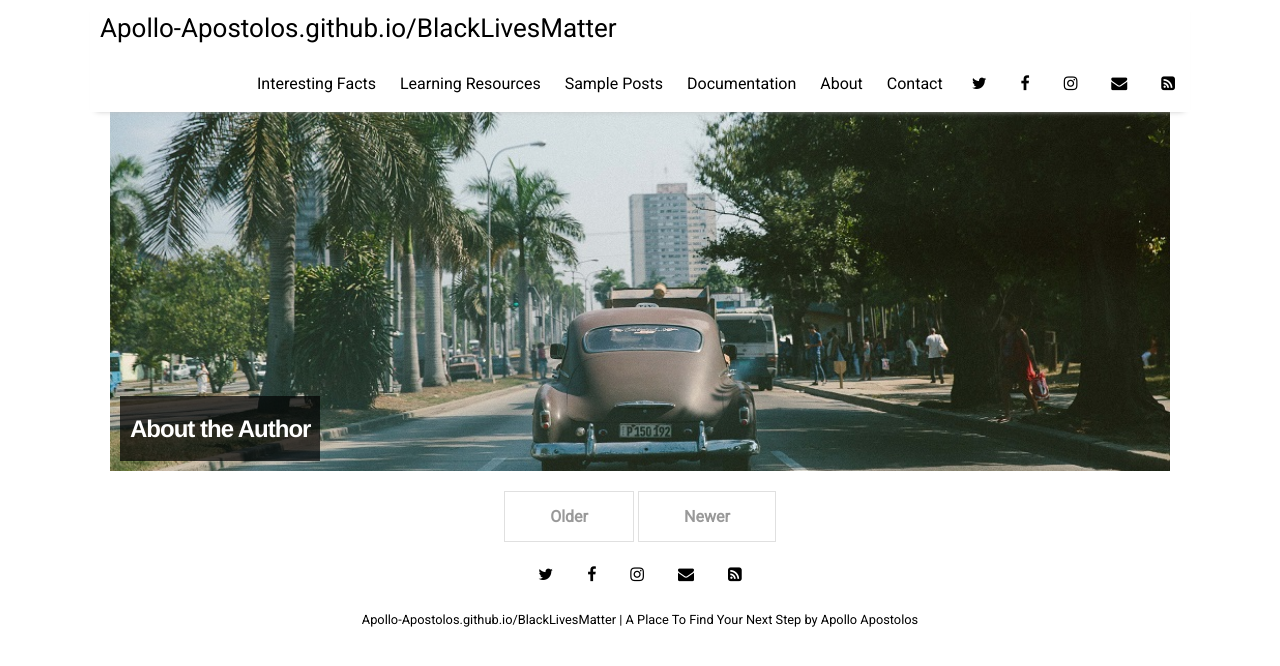
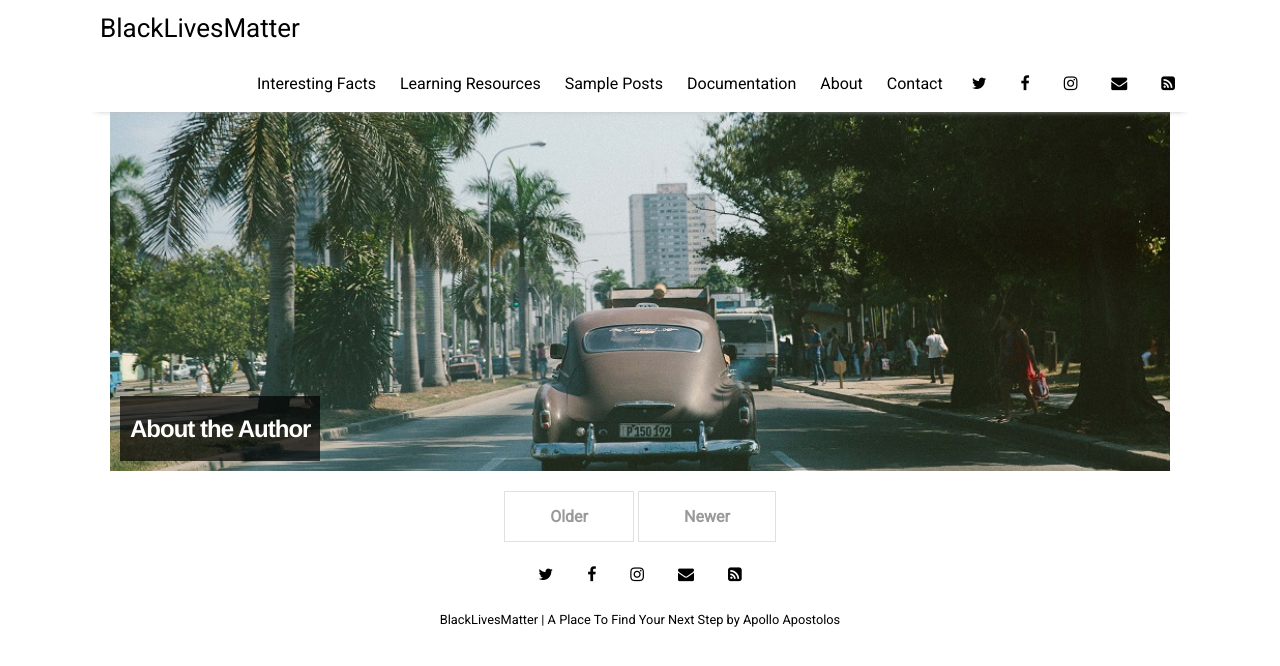
Before and after one commit to Apollo-Apostolos/BlackLivesMatter, a Jekyll site: the page built from index.html, in a window 1280 px wide. Shown: the top 666 px of the page. Built offline with Jekyll 4.4.1, drawn with Linux system fonts in a browser that asks for light colours; nearby versions of some CDN libraries; the list of posts is cut into pages by our own code.

```diff
--- a/_config.yml
+++ b/_config.yml
@@ -14,7 +14,7 @@ sass:
   style: :nested
 
 # Customise atom feed settings (this is where Jekyll-Feed gets configuration information)
-title:		           "Apollo-Apostolos.github.io/BlackLivesMatter"
+title:		           "BlackLivesMatter"
 description:	       "A Place To Find Your Next Step"
 author:              "Apollo Apostolos"
 
```
